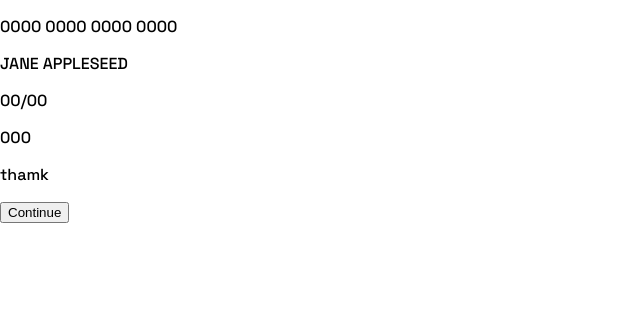
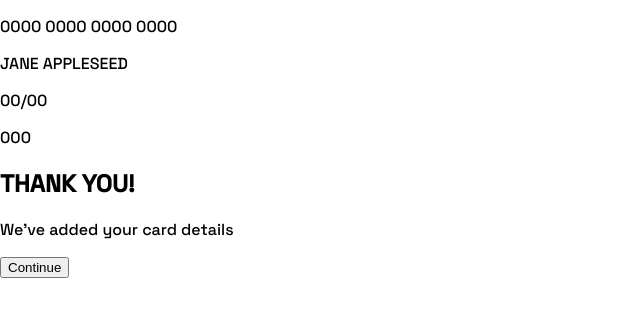
Before and after one commit to wishba/interactive-card-details-form-main, a React (Create React App) app: page / in a window 1280 px wide. Both pictures are taken after a click on the button "Confirm". Shown: the top 316 px of the page, without its empty margins (0-640 px from the left). Built offline with nearby package versions, Linux system fonts and the light colour scheme.

Commit message:
completed form formatting

```diff
--- a/src/component/CardForm.js
+++ b/src/component/CardForm.js
@@ -58,6 +58,7 @@ export default function CardForm() {
               setCardCVC(e.target.value);
             }}
           />
+        </div>
 
         <button id='confirmButton'
           type="submit"
@@ -67,12 +68,11 @@ export default function CardForm() {
             document.getElementById('completedForm').style.display = 'block';
           }}
         >Confirm</button>
-        </div>
       </section>
 
-      <section>
-        <div id='completedForm'>
-          <p>thamk</p>
+      <section id='completedForm'>
+        <h1>THANK YOU!</h1>
+        <p>We've added your card details</p>
         <button id='continueButton'
           onClick={() => {
             document.getElementById('fillForm').style.display = 'block';
@@ -80,7 +80,6 @@ export default function CardForm() {
             document.getElementById('completedForm').style.display = 'none';
           }}
         >Continue</button>
-        </div>
       </section>
     </>
   )
```
Lines whose indentation alone changed are shown as unchanged.
